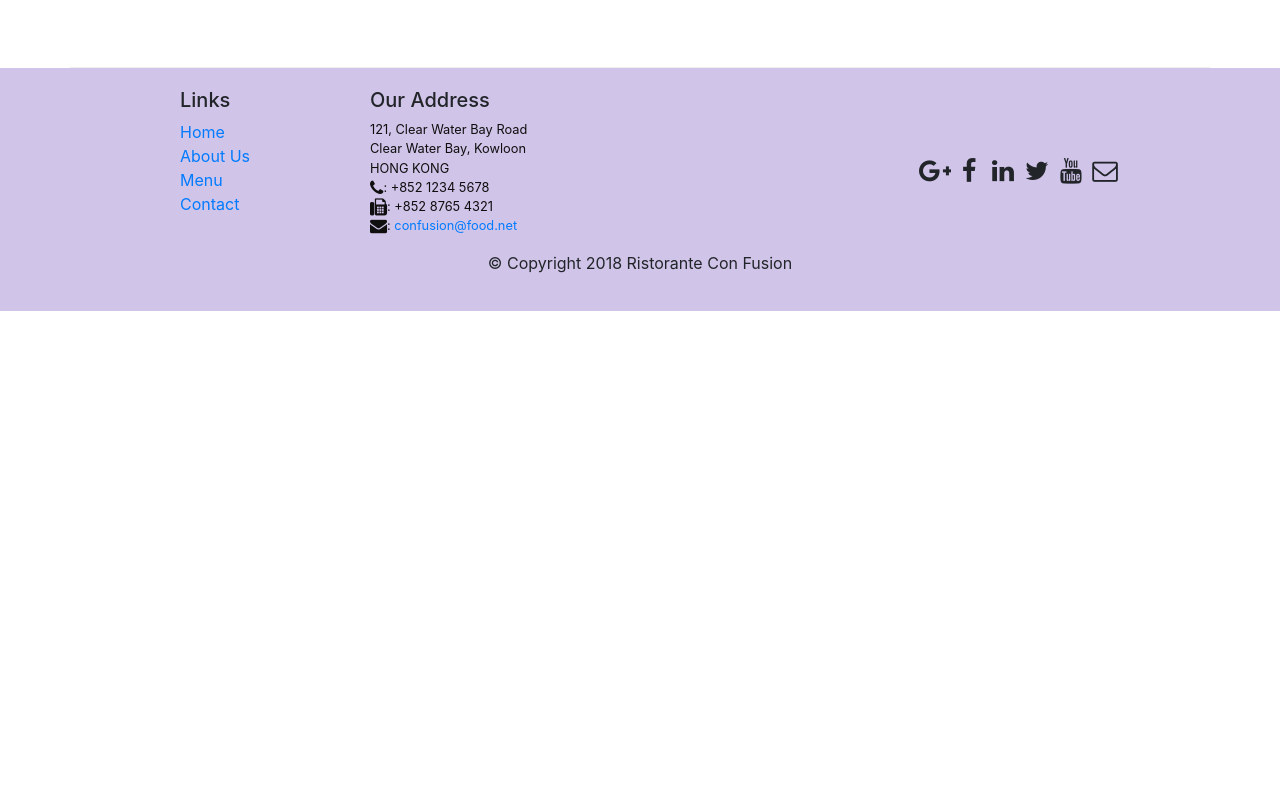
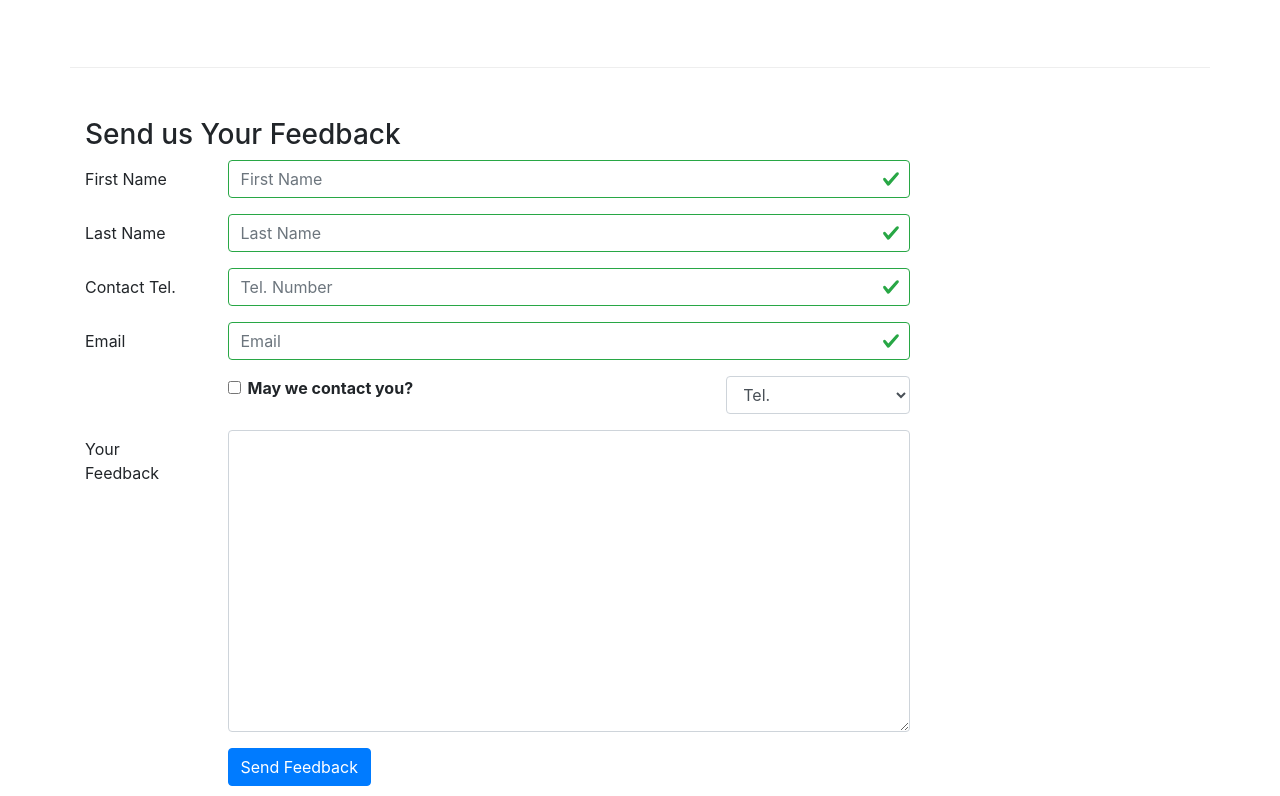
Before and after one commit to Baller-Michael/confusion, a React (Create React App) app: page /contactus in a window 1280 px wide. Shown: the part 824-1620 px from the top of the page. Before the commit the page ends 1135 px from the top, so only its background shows below. Built offline with nearby package versions, Linux system fonts and the light colour scheme.

Commit message:
Add Feedback form

```diff
--- a/src/components/ContactComponent.js
+++ b/src/components/ContactComponent.js
@@ -1,10 +1,90 @@
 import React from 'react';
-import { Breadcrumb, BreadcrumbItem } from 'reactstrap';
+import { Breadcrumb, BreadcrumbItem, Button, Form, FormGroup, Label, Input, Col, FormFeedback } from 'reactstrap';
 import { Link } from 'react-router-dom';
 
-function Contact(props) {
+class Contact extends React.Component {
+    constructor(props) {
+        super(props);
+        this.state = {
+            firstname: '',
+            lastname: '',
+            telnum: '',
+            email: '',
+            agree: false,
+            contactType: 'Tel.',
+            message: '',
+            touched: {
+                firstname: false,
+                lastname: false,
+                telnum: false,
+                email: false
+            }
+        }
+        this.handleSubmit = this.handleSubmit.bind(this);
+        this.handleInputChange = this.handleInputChange.bind(this);
+        this.handlerBlur = this.handlerBlur.bind(this);
+    }
+
+    handleInputChange(event) {
+        const target = event.target;
+        const value = target.type === 'checkbox' ? target.checked : target.value;
+        const name = target.name;
+        this.setState({
+            [name]: value
+        })
+    }
+
+
+
+    handleSubmit(event) {
+        console.log("Current State is: " + JSON.stringify(this.state));
+        alert("Current State is: " + JSON.stringify(this.state));
+        event.preventDefault();
+    }
+
+
+    handlerBlur = (field) => (evt) => {
+        this.setState({
+            touched: { ...this.state.touched, [field]: true }
+        })
+    }
+
+    validate(firstname, lastname, telnum, email) {
+        const errors = {
+            firstname: '',
+            lastname: '',
+            telnum: '',
+            email: ''
+        };
+
+        if (this.state.touched.firstname && firstname.length < 3) {
+            errors.firstname = 'First Name should be >= 3 characters'
+        } else if (this.state.touched.firstname && firstname.length > 10) {
+            errors.firstname = 'First Name should be <= 10 characters'
+        }
+
+        if (this.state.touched.lastname && lastname.length < 3) {
+            errors.firstname = 'Last Name should be >= 3 characters'
+        } else if (this.state.touched.lastname && lastname.length > 10) {
+            errors.firstname = 'Last Name should be <= 10 characters'
+        }
+
+        const reg = /^\d+$/;
+        if (this.state.touched.telnum && !reg.test(telnum)) {
+            errors.telnum = 'Tel. Number should contain only numbers'
+        }
+
+        if (this.state.touched.email && email.split('').filter(x => x === "a").lenght !== 1) {
+            errors.email = "Email should contain a @";
+        }
+        return errors;
+    }
+
+    render() {
+        const errors = this.validate(this.state.firstname, this.state.lastname, this.state.telnum, this.state.email);
+
         return (
-        <div className="container">
+            <div className="container" >
                 <div className="row">
                     <Breadcrumb>
                         <BreadcrumbItem><Link to='/home'>Home</Link></BreadcrumbItem>
@@ -42,8 +122,105 @@ function Contact(props) {
                         </div>
                     </div>
                 </div>
+                <div className="row row-content">
+                    <div className="col-12">
+                        <h3>Send us Your Feedback</h3>
+                    </div>
+                    <div className="col-12 col-md-9">
+                        <Form onSubmit={this.handleSubmit}>
+                            <FormGroup row>
+                                <Label htmlFor="firstname" md={2}>First Name</Label>
+                                <Col md={10}>
+                                    <Input type="text" id="firstname" name="firstname"
+                                        placeholder="First Name"
+                                        value={this.state.firstname}
+                                        valid={errors.firstname === ''}
+                                        invalid={errors.firstname !== ''}
+                                        onBlur={this.handlerBlur('firstname')}
+                                        onChange={this.handleInputChange} />
+                                    <FormFeedback> {errors.firstname} </FormFeedback>
+                                </Col>
+                            </FormGroup>
+                            <FormGroup row>
+                                <Label htmlFor="lastname" md={2}>Last Name</Label>
+                                <Col md={10}>
+                                    <Input type="text" id="lastname" name="lastname"
+                                        placeholder="Last Name"
+                                        value={this.state.lastname}
+                                        valid={errors.lastname === ''}
+                                        invalid={errors.lastname !== ''}
+                                        onBlur={this.handlerBlur('lastname')}
+                                        onChange={this.handleInputChange} />
+                                    <FormFeedback> {errors.lastname} </FormFeedback>
+                                </Col>
+                            </FormGroup>
+                            <FormGroup row>
+                                <Label htmlFor="telnum" md={2}>Contact Tel.</Label>
+                                <Col md={10}>
+                                    <Input type="tel" id="telnum" name="telnum"
+                                        placeholder="Tel. Number"
+                                        value={this.state.telnum}
+                                        valid={errors.telnum === ''}
+                                        invalid={errors.telnum !== ''}
+                                        onBlur={this.handlerBlur('telnum')}
+                                        onChange={this.handleInputChange} />
+                                    <FormFeedback> {errors.telnum} </FormFeedback>
+                                </Col>
+                            </FormGroup>
+                            <FormGroup row>
+                                <Label htmlFor="email" md={2}>Email</Label>
+                                <Col md={10}>
+                                    <Input type="email" id="email" name="email"
+                                        placeholder="Email"
+                                        value={this.state.email}
+                                        valid={errors.email === ''}
+                                        invalid={errors.email !== ''}
+                                        onBlur={this.handlerBlur('email')}
+                                        onChange={this.handleInputChange} />
+                                    <FormFeedback> {errors.email} </FormFeedback>
+                                </Col>
+                            </FormGroup>
+                            <FormGroup row>
+                                <Col md={{ size: 6, offset: 2 }}>
+                                    <FormGroup check>
+                                        <Label check>
+                                            <Input type="checkbox" name="agree"
+                                                checked={this.state.agree}
+                                                onChange={this.handleInputChange} />{' '}
+                                            <strong>May we contact you?</strong>
+                                        </Label>
+                                    </FormGroup>
+                                </Col>
+                                <Col md={{ size: 3, offset: 1 }}>
+                                    <Input type="select" name="contactType"
+                                        value={this.state.contactType}>
+                                        <option>Tel.</option>
+                                        <option>Email</option>
+                                    </Input>
+                                </Col>
+                            </FormGroup>
+                            <FormGroup row>
+                                <Label htmlFor="message" md={2}>Your Feedback</Label>
+                                <Col md={10}>
+                                    <Input type="textarea" id="message" name="message"
+                                        rows="12"
+                                        value={this.state.message}
+                                        onChange={this.handleInputChange} />
+                                </Col>
+                            </FormGroup>
+                            <FormGroup row>
+                                <Col md={{ size: 10, offset: 2 }}>
+                                    <Button type="submit" color="primary">
+                                        Send Feedback
+                                    </Button>
+                                </Col>
+                            </FormGroup>
+                        </Form>
+                    </div>
+                </div>
             </div>
         );
     }
+}
 
 export default Contact;
```
Lines whose indentation alone changed are shown as unchanged.
